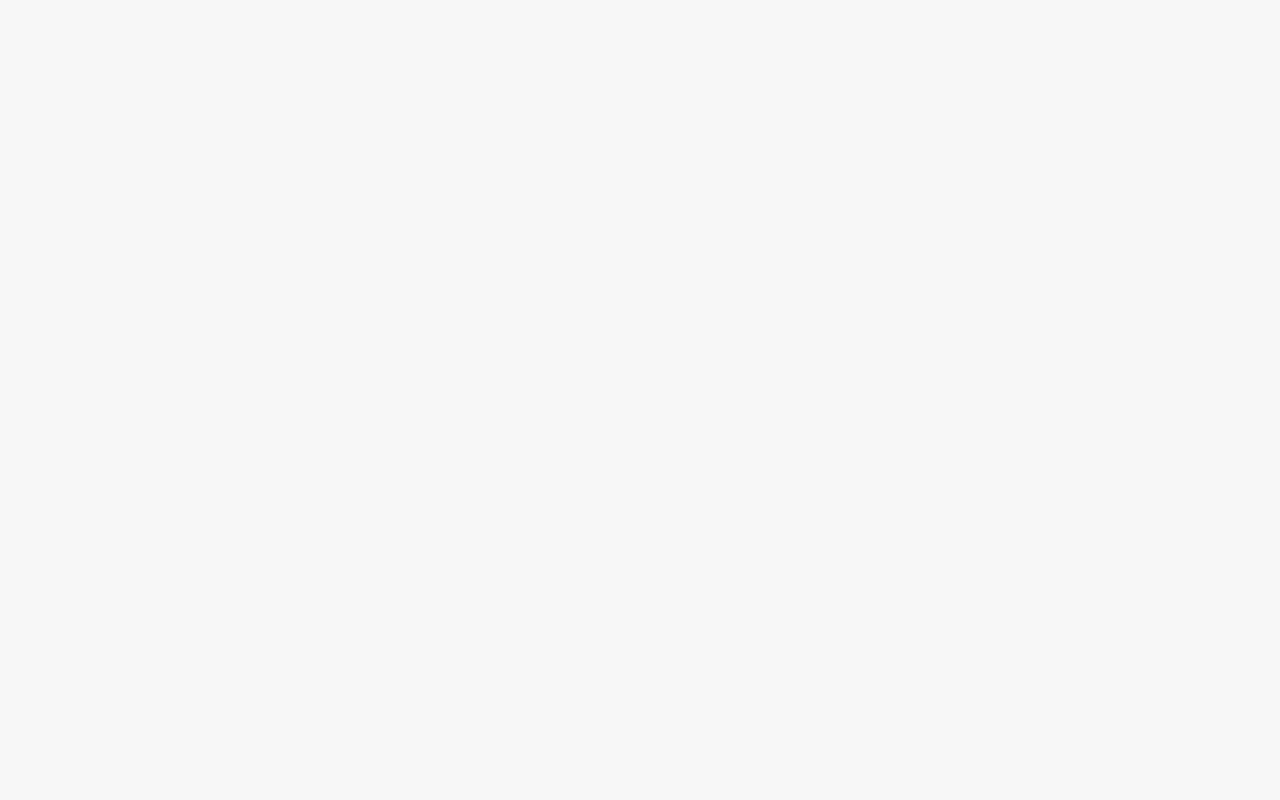
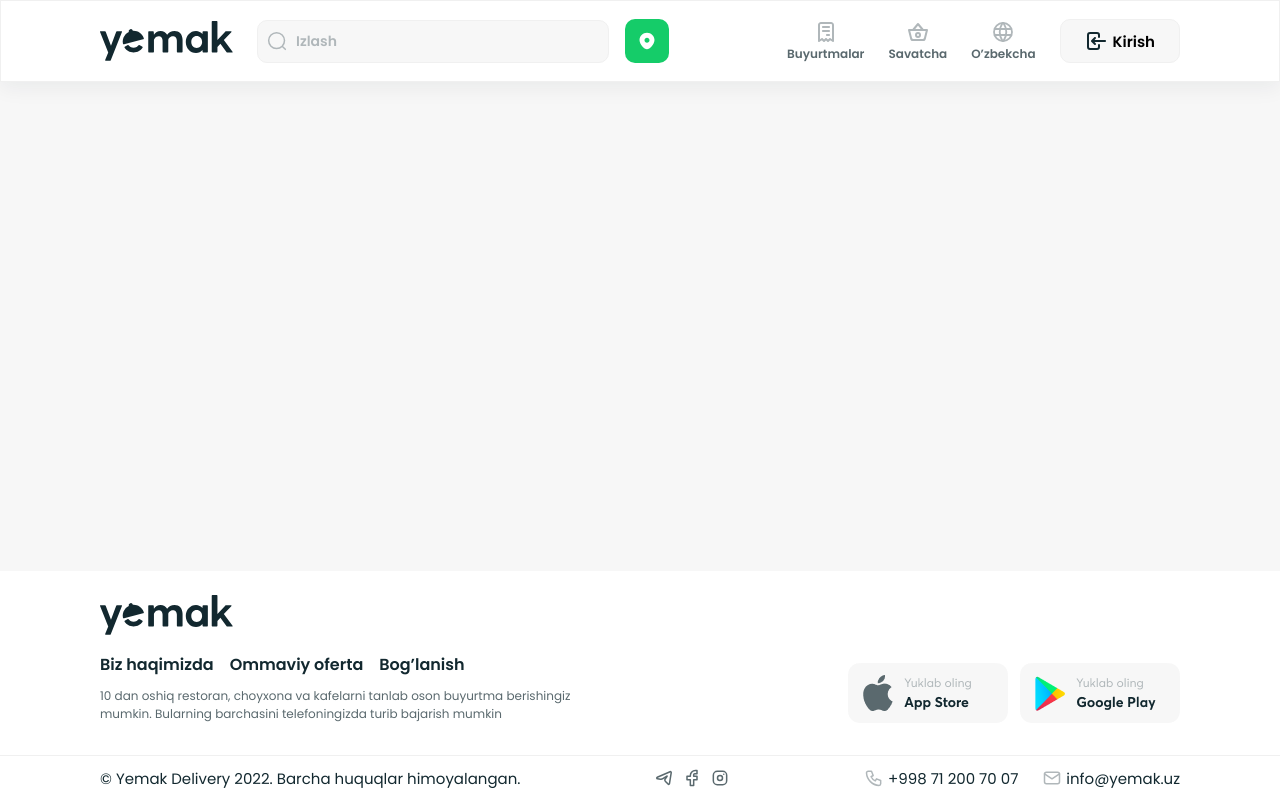
Before and after one commit to behzod-hamdamov/yemak-web, a React (Vite) app: page /restaurant/1 in a window 1280 px wide. Before the commit this address had no page. Built offline with nearby package versions, Linux system fonts and the light colour scheme; no server answers.

Commit message:
feat: create RestaurantPage

```diff
--- a/src/App.jsx
+++ b/src/App.jsx
@@ -2,7 +2,7 @@
 
 import { MainLayout } from "./layouts/MainLayout/MainLayout"
 
-import { HomePage } from "./pages"
+import { HomePage, RestaurantPage } from "./pages"
 
 function App() {
 
@@ -11,6 +11,7 @@
       <Routes>
         <Route element={<MainLayout/>} >
           <Route path="/" element={<HomePage/>} />
+          <Route path="/restaurant/:id" element={<RestaurantPage/>} />
         </Route>
       </Routes>
     </>
--- a/src/components/Header/Header.jsx
+++ b/src/components/Header/Header.jsx
@@ -136,7 +136,7 @@
     <header className="p-[18px_0] bg-white border border-[rgba(240,240,240,1)] shadow-[0px_6px_20px_0px_rgba(18,40,47,0.06)]">
       <div className="container flex items-center justify-between">
         <nav className="flex items-center gap-6">
-          <Link>
+          <Link to="/">
             <img src={logoIcon} alt="logo" />
           </Link>
           <div className="flex items-center gap-4">
--- /dev/null
+++ b/src/pages/RestaurantPage/RestaurantPage.jsx
@@ -0,0 +1,17 @@
+import { useParams } from "react-router";
+import { useFetch } from "../../hooks";
+
+export function RestaurantPage() {
+  const restaurants = useFetch("https://api.yemak.uz/user/restaurant");
+  const { id } = useParams();
+  const restaurant =
+    restaurants &&
+    restaurants.data.restaurants.find((restaurant) => restaurant.id == id);
+
+  return (
+    <main className="flex-1 pt-8 pb-15">
+      <div className="container">
+      </div>
+    </main>
+  );
+}
--- a/src/pages/index.js
+++ b/src/pages/index.js
@@ -1 +1,2 @@
 export * from "./HomePage/HomePage"
+export * from "./RestaurantPage/RestaurantPage"
```
